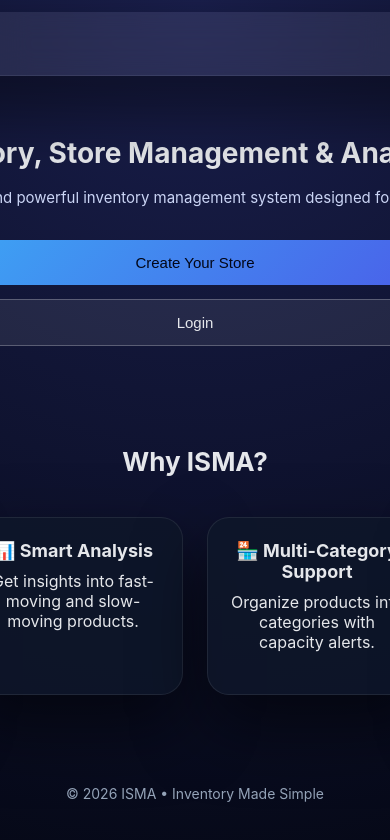
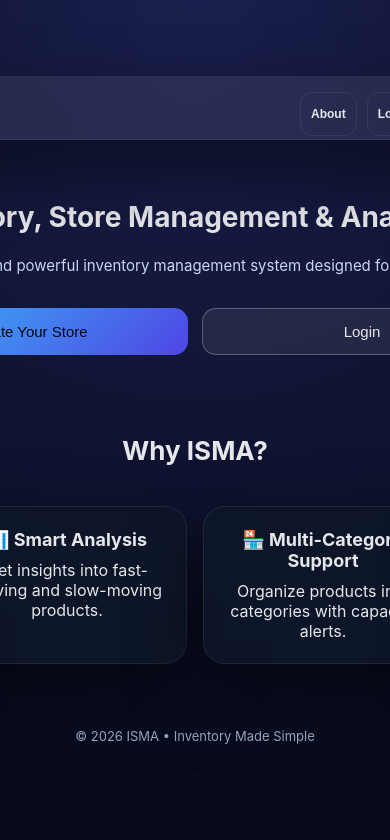
Before and after one commit to NirmitNk160/ISMA, a React (Vite) app in the folder frontend/: page / in a window 390 px wide. Shown: the top 840 px of the page. Built offline with nearby package versions, Linux system fonts and the light colour scheme; no server answers.

Commit message:
till dashboard

```diff
--- a/frontend/src/pages/Inventory/AddProduct.css
+++ b/frontend/src/pages/Inventory/AddProduct.css
@@ -196,25 +196,29 @@
 }
 
 
-/* ================= BARCODE FIELD ================= */
+/* ================= BARCODE FIELD FIX ================= */
 
 .barcode-field {
   display: flex;
-  align-items: stretch;
+  align-items: center;
   gap: 12px;
   width: 100%;
-  height: 48px;
 }
 
 .barcode-field input {
   flex: 1;
-  min-width: 0;
+  height: 48px;
 }
 
+/* Scan button wrapper */
 .barcode-field .scan-btn {
-  height: 100%;
-  display: flex;
-  align-items: center;
+  height: 48px;
+  flex-shrink: 0;
+}
+
+.form-group {
+  position: relative;
+  z-index: 1;
 }
 
 
@@ -278,8 +282,16 @@
 @media (max-width: 520px) {
   .barcode-field {
     flex-direction: column;
-    align-items: stretch;
+    gap: 10px;
   }
+
+  .barcode-field input,
+  .barcode-field .scan-btn {
+    width: 100%;
+    height: 46px;
+  }
+}
+
 
   .scan-btn {
     width: 100%;
--- a/frontend/src/styles/home.css
+++ b/frontend/src/styles/home.css
@@ -1,14 +1,25 @@
 /* =========================================================
    HOME — THEME AWARE (DARK + LIGHT)
-   Uses theme.css variables
+   Clean Responsive Final Version
    ========================================================= */
 
 /* ================= GLOBAL ================= */
+
 * {
   box-sizing: border-box;
 }
 
+body {
+  overflow-x: hidden;
+}
+
+button {
+  min-height: 44px;
+}
+
+
 /* ================= NAVBAR ================= */
+
 .navbar {
   display: flex;
   justify-content: space-between;
@@ -18,6 +29,7 @@
 
   background: var(--card-bg-glass);
   backdrop-filter: blur(14px);
+  -webkit-backdrop-filter: blur(14px);
   border-bottom: 1px solid var(--border-soft);
 }
 
@@ -36,10 +48,8 @@
   padding: 10px 18px;
   border-radius: 10px;
   border: 1px solid var(--border-soft);
-
   background: transparent;
   color: var(--text-primary);
-
   cursor: pointer;
   font-weight: 600;
   transition: transform var(--ease), box-shadow var(--ease);
@@ -56,10 +66,12 @@
   box-shadow: var(--btn-primary-shadow);
 }
 
+
 /* ================= HERO ================= */
+
 .hero {
   text-align: center;
-  padding: 80px 20px 60px;
+  padding: clamp(50px, 8vw, 90px) 20px 60px;
   max-width: 900px;
   margin: auto;
 }
@@ -76,13 +88,37 @@
   line-height: 1.6;
 }
 
+
+/* ================= TYPING TEXT ================= */
+
+.typing-text {
+  font-size: clamp(26px, 6vw, 42px);
+  color: var(--text-primary);
+
+  display: inline-block;
+  max-width: 100%;
+  overflow: hidden;
+
+  border-right: 3px solid var(--accent);
+  padding-right: 6px;
+
+  animation: blink 0.8s infinite;
+}
+
+@keyframes blink {
+  50% { border-color: transparent; }
+}
+
+
 /* ================= HERO BUTTONS ================= */
+
 .hero-buttons {
   margin-top: 30px;
   display: flex;
   justify-content: center;
   gap: 14px;
   flex-wrap: wrap;
+  width: 100%;
 }
 
 .hero-buttons button {
@@ -91,7 +127,6 @@
   font-size: 15px;
   cursor: pointer;
   min-width: 180px;
-
   border: none;
   transition: transform var(--ease), box-shadow var(--ease);
 }
@@ -112,13 +147,14 @@
   box-shadow: var(--btn-primary-shadow);
 }
 
+
 /* ================= USER BOX ================= */
+
 .user-box {
   margin-top: 30px;
   background: var(--card-bg);
-  padding: 30px;
+  padding: clamp(20px, 4vw, 30px);
   border-radius: var(--card-radius);
-
   border: 1px solid var(--border-soft);
   box-shadow: var(--card-shadow);
 }
@@ -128,142 +164,8 @@
   color: var(--text-primary);
 }
 
+
 /* ================= DASHBOARD ACTIONS ================= */
-.dashboard-actions {
-  display: flex;
-  gap: 16px;
-  margin-top: 20px;
-  justify-content: center;
-  flex-wrap: wrap;
-}
-
-.dashboard-actions .primary {
-  background: var(--btn-primary-bg);
-  color: var(--btn-primary-text);
-}
-
-.dashboard-actions .secondary {
-  background: var(--btn-secondary-bg);
-  color: var(--btn-secondary-text);
-  border: 1px solid var(--btn-secondary-border);
-}
-
-/* ================= FEATURES ================= */
-.features {
-  padding: 60px 30px;
-}
-
-.features h3 {
-  text-align: center;
-  color: var(--text-primary);
-  margin-bottom: 40px;
-  font-size: 26px;
-}
-
-.feature-grid {
-  display: grid;
-  grid-template-columns: repeat(auto-fit, minmax(220px, 1fr));
-  gap: 24px;
-  max-width: 1100px;
-  margin: auto;
-}
-
-.feature-card {
-  background: var(--card-bg);
-  padding: 26px;
-  border-radius: var(--card-radius);
-  text-align: center;
-
-  color: var(--text-primary);
-  border: 1px solid var(--border-soft);
-  box-shadow: var(--card-shadow);
-
-  transition: transform var(--ease);
-}
-
-.feature-card:hover {
-  transform: translateY(-6px);
-}
-
-.feature-card h4 {
-  margin-bottom: 10px;
-  font-size: 18px;
-}
-
-/* ================= FOOTER ================= */
-.footer {
-  text-align: center;
-  padding: 30px 20px;
-  font-size: 14px;
-  color: var(--text-muted);
-}
-
-/* ================= TYPING TEXT ================= */
-.typing-text {
-  font-size: clamp(28px, 5vw, 42px);
-  color: var(--text-primary);
-
-  white-space: nowrap;
-  overflow: hidden;
-  border-right: 3px solid var(--accent);
-  width: 0;
-
-  padding-right: 6px;
-  margin: auto;
-
-  animation: typing 4s steps(50, end) forwards,
-             blink 0.7s infinite;
-}
-
-@keyframes typing {
-  from { width: 0; }
-  to { width: 100%; }
-}
-
-@keyframes blink {
-  50% { border-color: transparent; }
-}
-
-/* ================= RESPONSIVE ================= */
-@media (max-width: 768px) {
-  .navbar {
-    padding: 16px 20px;
-  }
-
-  .nav-links {
-    margin-top: 10px;
-  }
-
-  .hero {
-    padding: 60px 16px 40px;
-  }
-}
-
-@media (max-width: 480px) {
-  .nav-links {
-    width: 100%;
-    justify-content: center;
-  }
-
-  .hero-buttons button {
-    width: 100%;
-    min-width: unset;
-  }
-
-  .feature-card {
-    padding: 22px;
-  }
-
-  .dashboard-actions {
-    flex-direction: column;
-  }
-
-  .dashboard-actions button {
-    width: 100%;
-  }
-}
-
-/* ================= DASHBOARD ACTION BUTTONS ================= */
 
 .dashboard-actions {
   display: flex;
@@ -280,7 +182,6 @@
   font-weight: 600;
   cursor: pointer;
   border: none;
-
   transition:
     transform var(--ease),
     box-shadow var(--ease),
@@ -288,7 +189,6 @@
     color var(--ease);
 }
 
-/* ===== PRIMARY (CTA) ===== */
 .dashboard-actions .primary {
   background: var(--btn-primary-bg);
   color: var(--btn-primary-text);
@@ -299,7 +199,6 @@
   transform: translateY(-2px);
 }
 
-/* ===== SECONDARY ===== */
 .dashboard-actions .secondary {
   background: var(--btn-secondary-bg);
   color: var(--btn-secondary-text);
@@ -310,3 +209,133 @@
   background: var(--accent-soft);
   transform: translateY(-1px);
 }
+
+
+/* ================= FEATURES ================= */
+
+.features {
+  padding: clamp(40px, 6vw, 70px) 20px;
+}
+
+.features h3 {
+  text-align: center;
+  color: var(--text-primary);
+  margin-bottom: 40px;
+  font-size: 26px;
+}
+
+.feature-grid {
+  display: grid;
+  grid-template-columns: repeat(auto-fit, minmax(240px, 1fr));
+  gap: clamp(16px, 3vw, 24px);
+  max-width: 1100px;
+  margin: auto;
+}
+
+.feature-card {
+  background: var(--card-bg);
+  padding: 26px;
+  border-radius: var(--card-radius);
+  text-align: center;
+  color: var(--text-primary);
+  border: 1px solid var(--border-soft);
+  box-shadow: var(--card-shadow);
+  transition: transform var(--ease), box-shadow var(--ease);
+}
+
+.feature-card:hover {
+  transform: translateY(-6px);
+  box-shadow: var(--btn-primary-shadow);
+}
+
+.feature-card h4 {
+  margin-bottom: 10px;
+  font-size: 18px;
+}
+
+
+/* ================= FOOTER ================= */
+
+.footer {
+  text-align: center;
+  padding: 24px 16px;
+  font-size: 13px;
+  color: var(--text-muted);
+}
+
+
+/* ================= RESPONSIVE ================= */
+
+@media (max-width: 768px) {
+  .navbar {
+    padding: 16px 20px;
+  }
+
+  .nav-links {
+    margin-top: 10px;
+  }
+
+  .hero {
+    padding: 60px 16px 40px;
+  }
+}
+
+@media (max-width: 700px) {
+  .navbar {
+    flex-direction: column;
+    gap: 12px;
+    padding: 16px;
+  }
+
+  .logo {
+    font-size: 22px;
+  }
+
+  .nav-links {
+    width: 100%;
+    justify-content: center;
+    flex-wrap: wrap;
+  }
+
+  .nav-links button {
+    flex: 1;
+    min-width: 120px;
+  }
+}
+
+@media (max-width: 600px) {
+  .dashboard-actions {
+    flex-direction: column;
+    align-items: center;
+  }
+
+  .dashboard-actions button {
+    width: 100%;
+    max-width: 320px;
+  }
+}
+
+@media (max-width: 480px) {
+  .hero-buttons button {
+    width: 100%;
+    max-width: 320px;
+  }
+
+  .feature-card {
+    padding: 22px;
+  }
+}
+
+@media (max-width: 380px) {
+  .hero {
+    padding: 40px 14px;
+  }
+
+  .feature-card {
+    padding: 18px;
+  }
+
+  .user-box {
+    padding: 18px;
+  }
+}
```
Also changed, not shown: frontend/src/pages/Inventory/AddProduct.jsx (+2 -5 lines).
